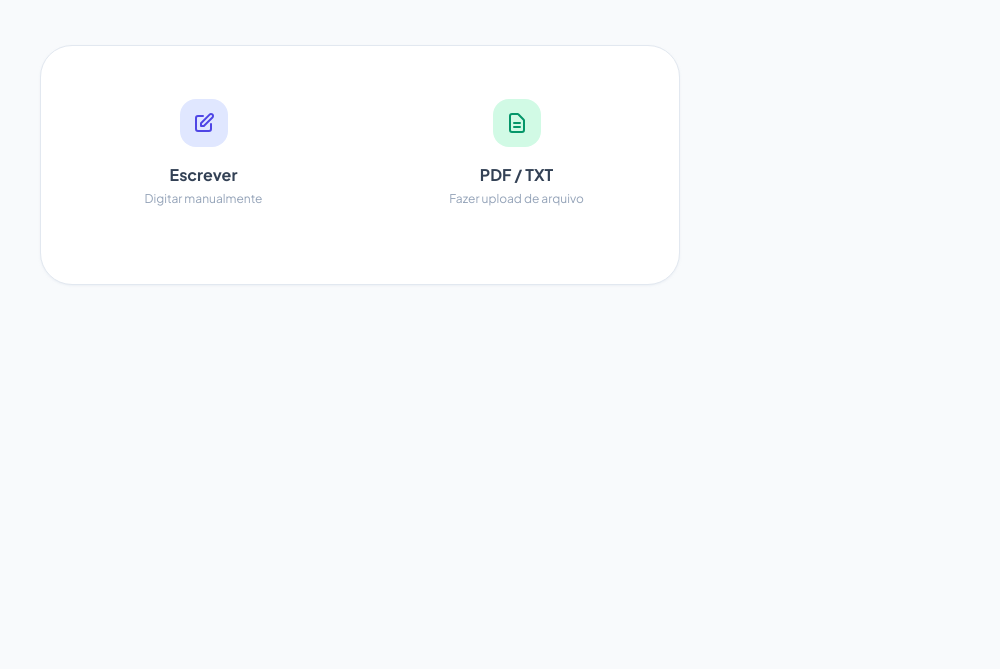
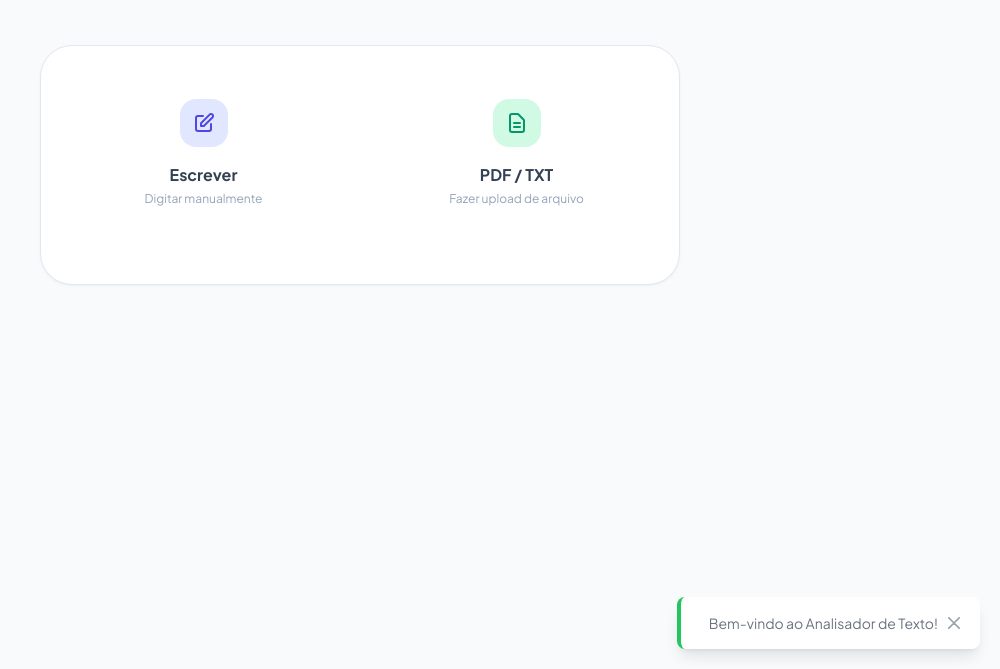
Before and after one commit to Sr-Van/projeto-ia-monorepo, a plain HTML site: page front-end/index.html in a window 1280 px wide. Shown: the part 131-800 px from the top of the page, without its empty margins (280-1280 px from the left). Drawn offline with nearby package versions, Linux system fonts and the light colour scheme.

Commit message:
feat: toast notification para mensagem de erro

```diff
--- a/front-end/index.html
+++ b/front-end/index.html
@@ -231,6 +231,35 @@
       </main>
       <div id="list-response"></div>
     </div>
+    <div
+      id="toast-container"
+      class="fixed bottom-5 right-5 z-50 flex flex-col gap-3"
+    ></div>
+
+    <template id="template-toast">
+      <div
+        class="flex items-center w-full max-w-xs p-4 text-gray-500 bg-white rounded-lg shadow-lg border-l-4 transition-all duration-300 transform translate-y-10 opacity-0"
+        role="alert"
+      >
+        <div class="ml-3 text-sm font-normal msg-text"></div>
+        <button
+          type="button"
+          class="ml-auto -mx-1.5 -my-1.5 bg-white text-gray-400 hover:text-gray-900 rounded-lg p-1.5 inline-flex h-8 w-8 items-center justify-center"
+          aria-label="Close"
+        >
+          <span class="sr-only">Fechar</span>
+          <svg class="w-3 h-3" fill="none" viewBox="0 0 14 14">
+            <path
+              stroke="currentColor"
+              stroke-linecap="round"
+              stroke-linejoin="round"
+              stroke-width="2"
+              d="m1 1 6 6m0 0 6 6M7 7l6-6M7 7l-6 6"
+            />
+          </svg>
+        </button>
+      </div>
+    </template>
   </body>
   <script src="./src/index.js"></script>
 </html>
--- a/front-end/src/index.js
+++ b/front-end/src/index.js
@@ -93,6 +93,7 @@ const send_file = async (formData) => {
     });
     renderResponse(data);
   } catch (error) {
+    showToast("Ocorreu um erro ao enviar o e-mail", "error");
     console.log(error);
   }
   loadingIcon.classList.add("hidden");
@@ -113,6 +114,7 @@ const send_email = async (texto) => {
     const data = await response.json().then((data) => data);
     renderResponse(data);
   } catch (error) {
+    showToast("Ocorreu um erro ao enviar o e-mail", "error");
     console.log(error);
   }
   loadingIcon.classList.add("hidden");
@@ -211,3 +213,37 @@ const generateCell = (isProd, response) => {
 
   return containerPrincipal;
 };
+
+// o toast é pra tratamento de erro no front, exibir a mensagem baseada em cada código HTTP recebido na resposta. Mas por agora, vai ser só ocasional e simples
+const showToast = (message, type = "success") => {
+  const container = document.getElementById("toast-container");
+  const template = document.getElementById("template-toast");
+  const clone = template.content.cloneNode(true);
+
+  const toastDiv = clone.querySelector("div");
+  const textSpan = clone.querySelector(".msg-text");
+  const closeBtn = clone.querySelector("button");
+
+  textSpan.textContent = message;
+  const borderColor =
+    type === "success" ? "border-green-500" : "border-red-500";
+  toastDiv.classList.add(borderColor);
+
+  container.appendChild(toastDiv);
+
+  setTimeout(() => {
+    toastDiv.classList.remove("translate-y-10", "opacity-0");
+  }, 10);
+
+  const removeToast = () => {
+    toastDiv.classList.add("opacity-0");
+    setTimeout(() => toastDiv.remove(), 300);
+  };
+
+  closeBtn.onclick = removeToast;
+  setTimeout(removeToast, 3000);
+};
+
+setTimeout(() => {
+  showToast("Bem-vindo ao Analisador de Texto!", "success");
+}, 2000);
```
